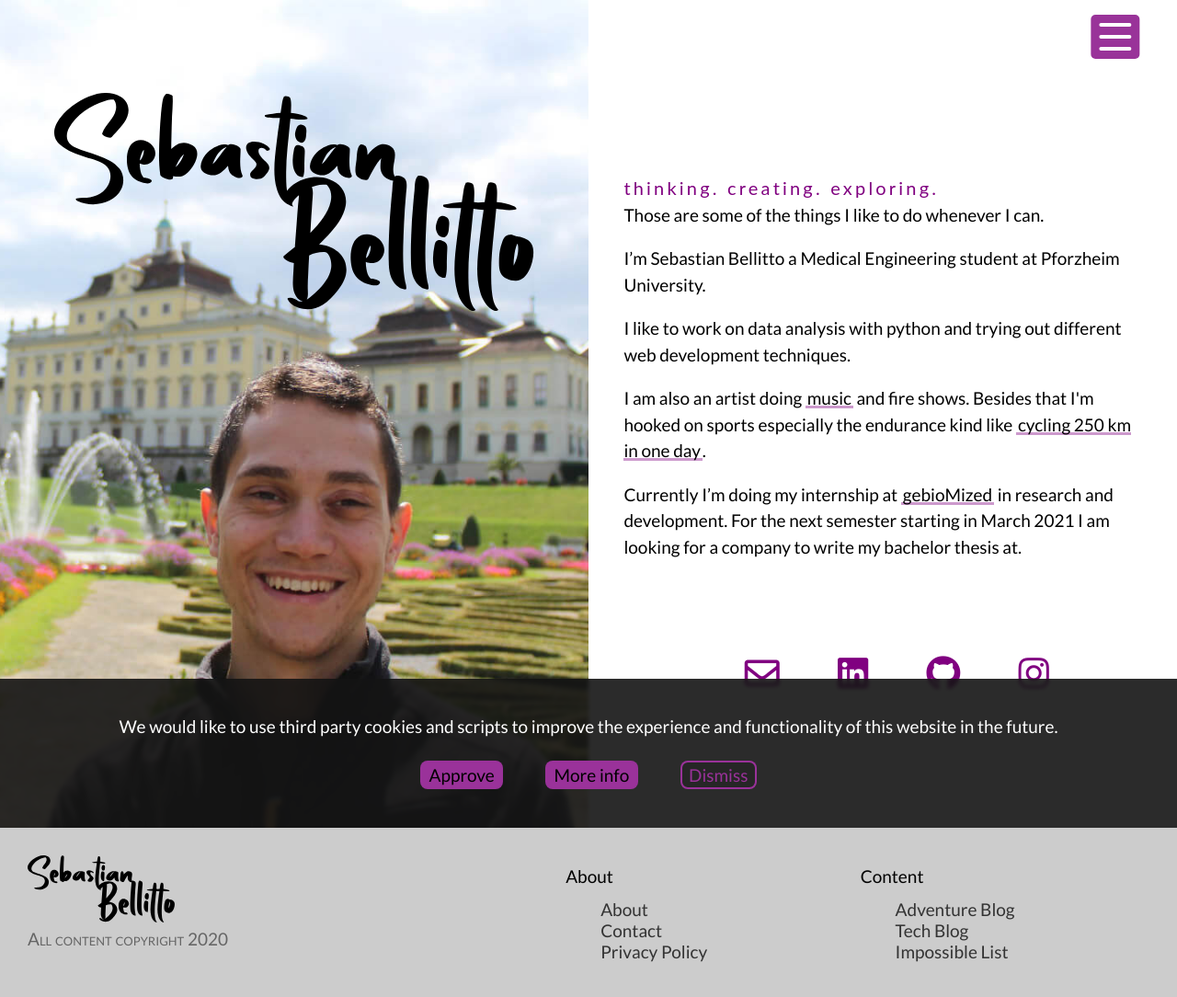
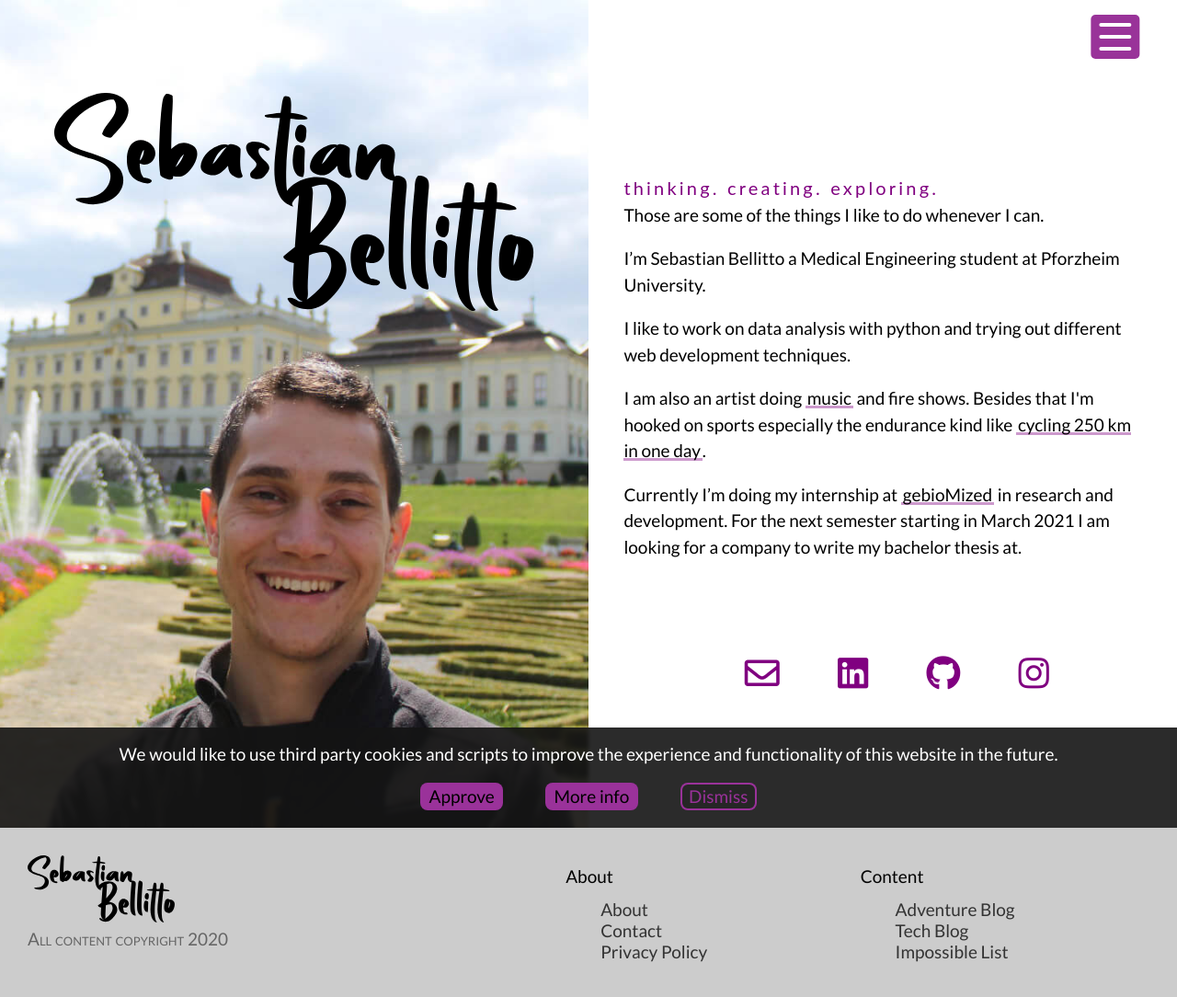
Before and after one commit to SebastianSlash/SebastianSlash.github.io, a Jekyll site: the page built from index.html, in a window 1280 px wide. Shown: the whole page at 92% size. Built offline with Jekyll 4.4.1, drawn with Linux system fonts in a browser that asks for light colours.

Commit message:
improved cookie banner, fixed font loading

```diff
--- a/_sass/cookie.sass
+++ b/_sass/cookie.sass
@@ -5,7 +5,7 @@
   //min-height: 15%
   height: auto
   width: 100%
-  padding: 3%
+  padding: 15px
   background: rgba(20, 20, 20, 0.9)
   align-items: baseline
   justify-content: space-around
@@ -19,6 +19,7 @@
   p
     color: white
     max-width: 100%
+    padding-bottom: 0.5%
   .btn
     background: $accent_col_rgb
     border-radius: 8px
@@ -33,6 +34,10 @@
     background: rgba(20, 20, 20, 0.2)
     color: $accent_col_rgb
 
+@media (min-width: 1510px)
+  .content.cookie-notice
+    padding: 20px
+
 .content.cookie-notice.no-backdrop
   background: rgba(20, 20, 20, 1)
 
@@ -42,6 +47,7 @@
 
 .cookie-notice.buttons
   flex-basis: 450px
+  padding-top: 0.5%
   display: flex
   flex-wrap: wrap
   justify-content: space-evenly
--- a/_sass/fonts.scss
+++ b/_sass/fonts.scss
@@ -11,6 +11,18 @@ $text-font-path: "../webfonts/text_fonts";
    src: url('#{$text-font-path}/Lato-Italic.ttf') format('truetype');
    font-style: italic;  /* Associates values of "italic" with this resource. */
    font-weight: normal;  /* ... It's not a bold-italic font style. */
+}
+@font-face {
+   font-family: 'BaseSans';
+   src: url('#{$text-font-path}/Lato-Bold.ttf') format('truetype');
+   font-style: normal;
+   font-weight: bold;
+}
+@font-face {
+   font-family: 'BaseSans';
+   src: url('#{$text-font-path}/Lato-BoldItalic.ttf') format('truetype');
+   font-style: italic;
+   font-weight: bold;
 }
 
 @font-face {
@@ -33,7 +45,7 @@ $text-font-path: "../webfonts/text_fonts";
 }
 @font-face {
    font-family: 'BaseSerif';
-   src: url('#{$text-font-path}/Merriweather-Bolditalic.ttf') format('truetype');
+   src: url('#{$text-font-path}/Merriweather-BoldItalic.ttf') format('truetype');
    font-style: italic;
    font-weight: bold;
 }
@@ -52,19 +64,10 @@ $text-font-path: "../webfonts/text_fonts";
 }
 @font-face {
    font-family: 'BaseMono';
-   src: url('#{$text-font-path}/RobotoMono-Bolditalic.ttf') format('truetype');
+   src: url('#{$text-font-path}/RobotoMono-BoldItalic.ttf') format('truetype');
    font-style: italic;
    font-weight: bold;
 }
-
-// body {
-//    font-family:'MyWebfont', georgia, serif;  /* Provides a system font fallback. */
-// }
-//
-// em {
-//    font-style: italic;  /* If @font-face is supported, the italic Web font is used. If not, the italic Georgia style is lifted from the user's computer. Either way, a faux style is not allowed to creep in. */
-// }
-
 
 // ============================================================================
 // Font Variables
```
